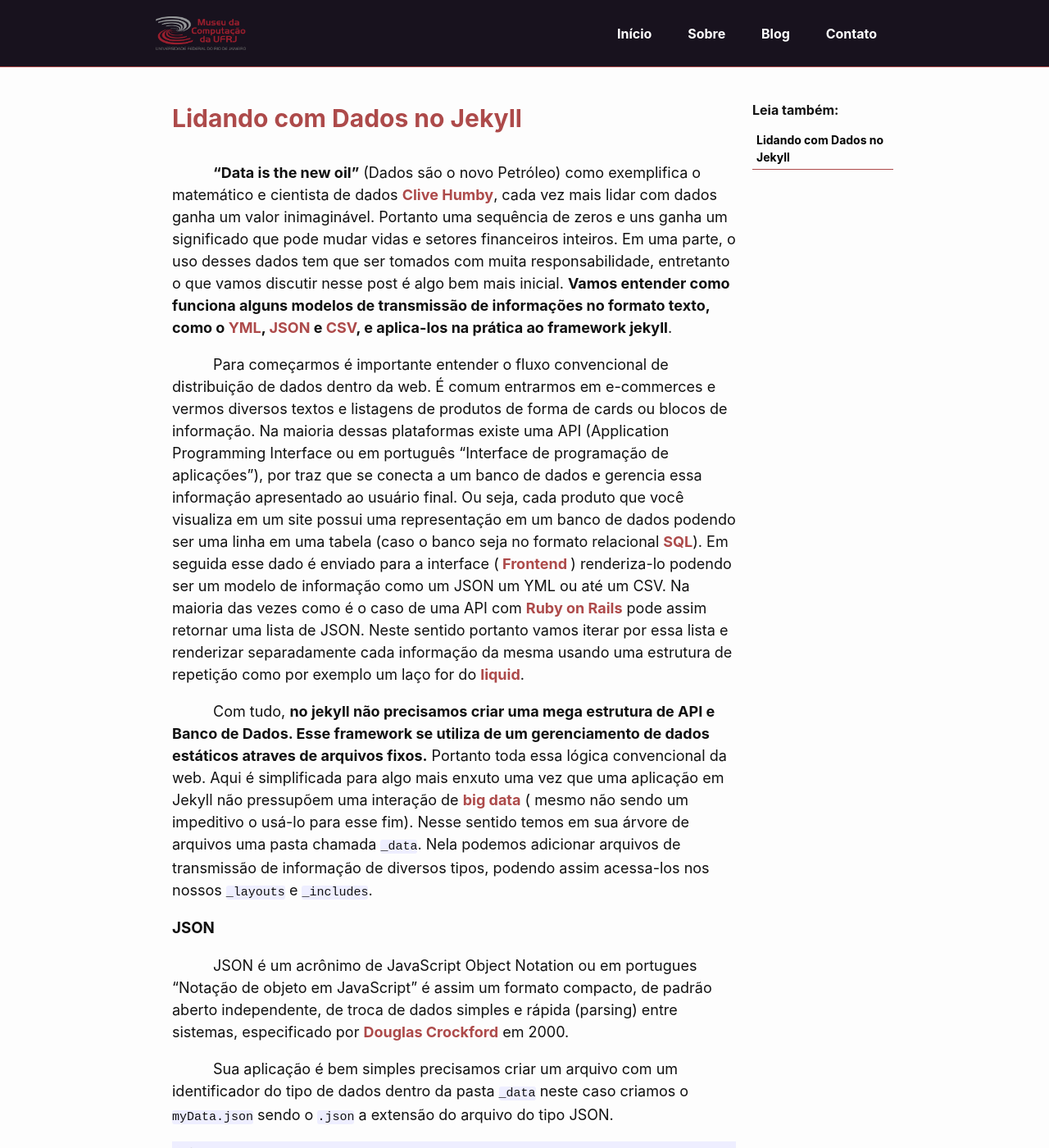
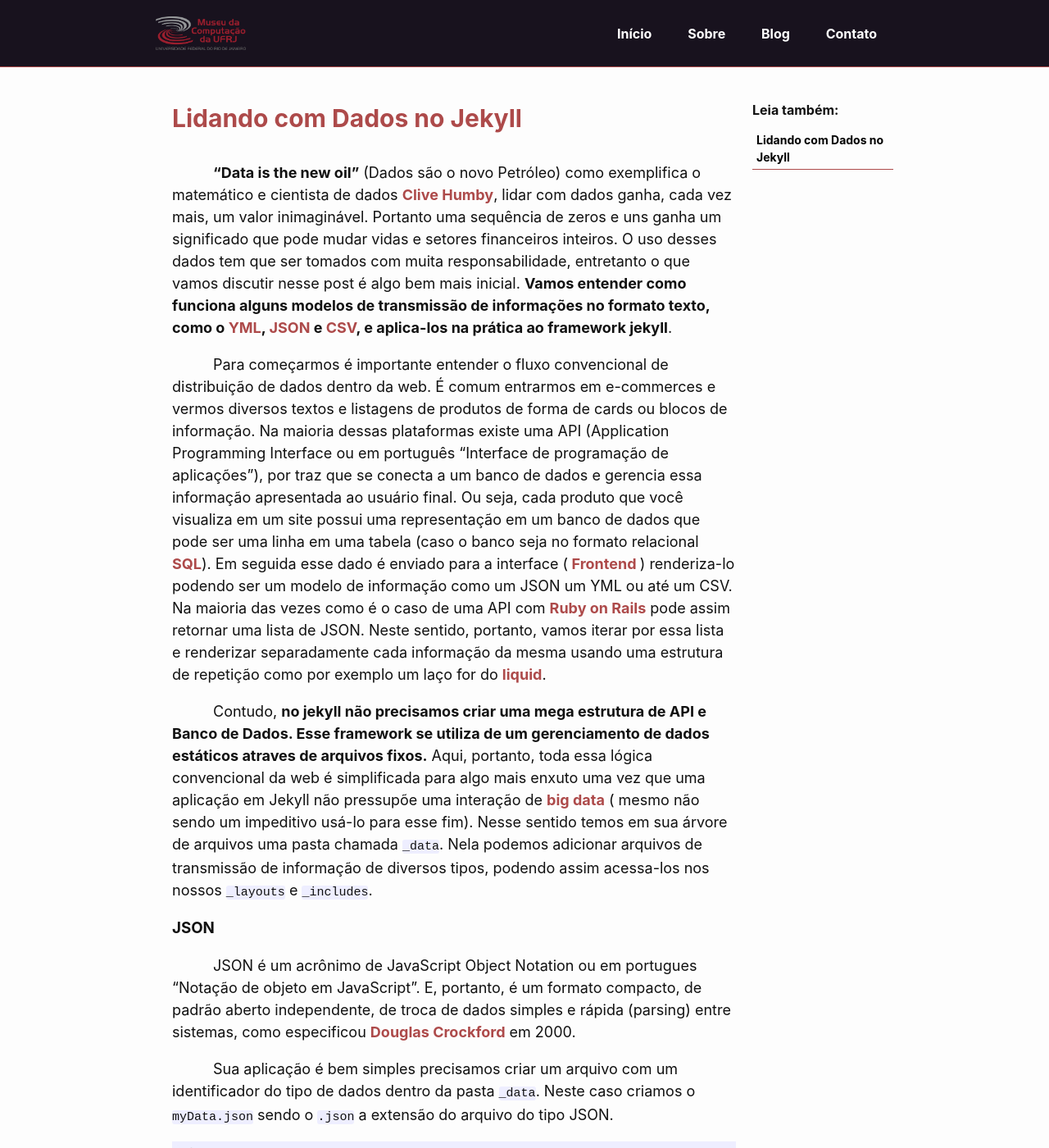
Before and after one commit to MuseuComputacao/museucomputacao.github.io, a Jekyll site: the page built from docs/_posts/2021-09-07-data-with-jekyll.md, in a window 1280 px wide and 1400 px high. Shown: the whole window at 82% size. Built offline with Jekyll 4.4.1, drawn with Linux system fonts in a browser that asks for light colours; nearby versions of some CDN libraries; some of the changed text lies outside the part shown.

Commit message:
fix(_posts/2021-09-07-data-with-jekyll.md): syntaxe

```diff
--- a/docs/_posts/2021-09-07-data-with-jekyll.md
+++ b/docs/_posts/2021-09-07-data-with-jekyll.md
@@ -9,18 +9,18 @@ author: Fábio R. Nóbrega
 tags-icon: far fa-gem
 ---
 
-**“Data is the new oil”** (Dados são o novo Petróleo) como exemplifica o matemático e cientista de dados [Clive Humby](https://en.wikipedia.org/wiki/Clive_Humby), cada vez mais lidar com dados ganha um valor inimaginável. Portanto uma sequência de zeros e uns ganha um significado que pode mudar vidas e setores financeiros inteiros. Em uma parte, o uso desses dados tem que ser tomados com muita responsabilidade, entretanto o que vamos discutir nesse post é algo bem mais inicial. **Vamos entender como funciona alguns modelos de transmissão de informações no formato texto, como o [YML]({{site.url}}/{{ page.url}}/#yml), [JSON]({{site.url}}/{{ page.url}}/#json) e [CSV]({{site.url}}/{{ page.url}}/#csv), e aplica-los na prática ao framework jekyll**.
+**“Data is the new oil”** (Dados são o novo Petróleo) como exemplifica o matemático e cientista de dados [Clive Humby](https://en.wikipedia.org/wiki/Clive_Humby), lidar com dados ganha, cada vez mais, um valor inimaginável. Portanto uma sequência de zeros e uns ganha um significado que pode mudar vidas e setores financeiros inteiros. O uso desses dados tem que ser tomados com muita responsabilidade, entretanto o que vamos discutir nesse post é algo bem mais inicial. **Vamos entender como funciona alguns modelos de transmissão de informações no formato texto, como o [YML]({{site.url}}/{{ page.url}}/#yml), [JSON]({{site.url}}/{{ page.url}}/#json) e [CSV]({{site.url}}/{{ page.url}}/#csv), e aplica-los na prática ao framework jekyll**.
 
-Para começarmos é importante entender o fluxo convencional de distribuição de dados dentro da web. É comum entrarmos em e-commerces e vermos diversos textos e listagens de produtos de forma de cards ou blocos de informação. Na maioria dessas plataformas existe uma API (Application Programming Interface ou em português "Interface de programação de aplicações"), por traz que se conecta a um banco de dados e gerencia essa informação apresentado ao usuário final. Ou seja, cada produto que você visualiza em um site possui uma representação em um banco de dados podendo ser uma linha em uma tabela (caso o banco seja no formato relacional [SQL](https://pt.wikipedia.org/wiki/Banco_de_dados_relacional)). Em seguida esse dado é enviado para a interface ([ Frontend ](https://pt.wikipedia.org/wiki/Front-end_e_back-end)) renderiza-lo podendo ser um modelo de informação como um JSON um YML ou até um CSV. Na maioria das vezes como é o caso de uma API com [Ruby on Rails](https://guides.rubyonrails.org) pode assim retornar uma lista de JSON. Neste sentido portanto vamos iterar por essa lista e renderizar separadamente cada informação da mesma usando uma estrutura de repetição como por exemplo um laço for do [liquid](https://shopify.github.io/liquid/).
+Para começarmos é importante entender o fluxo convencional de distribuição de dados dentro da web. É comum entrarmos em e-commerces e vermos diversos textos e listagens de produtos de forma de cards ou blocos de informação. Na maioria dessas plataformas existe uma API (Application Programming Interface ou em português "Interface de programação de aplicações"), por traz que se conecta a um banco de dados e gerencia essa informação apresentada ao usuário final. Ou seja, cada produto que você visualiza em um site possui uma representação em um banco de dados que pode ser uma linha em uma tabela (caso o banco seja no formato relacional [SQL](https://pt.wikipedia.org/wiki/Banco_de_dados_relacional)). Em seguida esse dado é enviado para a interface ([ Frontend ](https://pt.wikipedia.org/wiki/Front-end_e_back-end)) renderiza-lo podendo ser um modelo de informação como um JSON um YML ou até um CSV. Na maioria das vezes como é o caso de uma API com [Ruby on Rails](https://guides.rubyonrails.org) pode assim retornar uma lista de JSON. Neste sentido, portanto, vamos iterar por essa lista e renderizar separadamente cada informação da mesma usando uma estrutura de repetição como por exemplo um laço for do [liquid](https://shopify.github.io/liquid/).
 
-Com tudo, **no jekyll não precisamos criar uma mega estrutura de API e Banco de Dados. Esse framework se utiliza de um gerenciamento de dados estáticos atraves de arquivos fixos.** Portanto toda essa lógica convencional da web. Aqui é simplificada para algo mais enxuto uma vez que uma aplicação em Jekyll não pressupõem uma interação de [big data](https://pt.wikipedia.org/wiki/Big_data) ( mesmo não sendo um impeditivo o usá-lo para esse fim). Nesse sentido temos em sua árvore de arquivos uma pasta chamada `_data`. Nela podemos adicionar arquivos de transmissão de informação de diversos tipos, podendo assim acessa-los nos nossos `_layouts` e `_includes`.
+Contudo, **no jekyll não precisamos criar uma mega estrutura de API e Banco de Dados. Esse framework se utiliza de um gerenciamento de dados estáticos atraves de arquivos fixos.** Aqui, portanto, toda essa lógica convencional da web é simplificada para algo mais enxuto uma vez que uma aplicação em Jekyll não pressupõe uma interação de [big data](https://pt.wikipedia.org/wiki/Big_data) ( mesmo não sendo um impeditivo usá-lo para esse fim). Nesse sentido temos em sua árvore de arquivos uma pasta chamada `_data`. Nela podemos adicionar arquivos de transmissão de informação de diversos tipos, podendo assim acessa-los nos nossos `_layouts` e `_includes`.
 
 ### JSON
 
-JSON é um acrônimo de JavaScript Object Notation ou em portugues "Notação de objeto em JavaScript" é assim um formato compacto, de padrão aberto independente, de troca de dados simples e rápida (parsing) entre sistemas, especificado por [Douglas Crockford](https://pt.wikipedia.org/wiki/Douglas_Crockford) em 2000.
+JSON é um acrônimo de JavaScript Object Notation ou em portugues "Notação de objeto em JavaScript". E, portanto, é um formato compacto, de padrão aberto independente, de troca de dados simples e rápida (parsing) entre sistemas, como especificou [Douglas Crockford](https://pt.wikipedia.org/wiki/Douglas_Crockford) em 2000.
 
 
-Sua aplicação é bem simples precisamos criar um arquivo com  um identificador do tipo de dados dentro da pasta `_data` neste caso criamos o `myData.json` sendo o `.json` a extensão do arquivo do tipo JSON.
+Sua aplicação é bem simples precisamos criar um arquivo com  um identificador do tipo de dados dentro da pasta `_data`. Neste caso criamos o `myData.json` sendo o `.json` a extensão do arquivo do tipo JSON.
 
 {% highlight bash linenos %}
 
```
Also changed, not shown: other parts of docs/_posts/2021-09-07-data-with-jekyll.md (+3 -3 lines).
